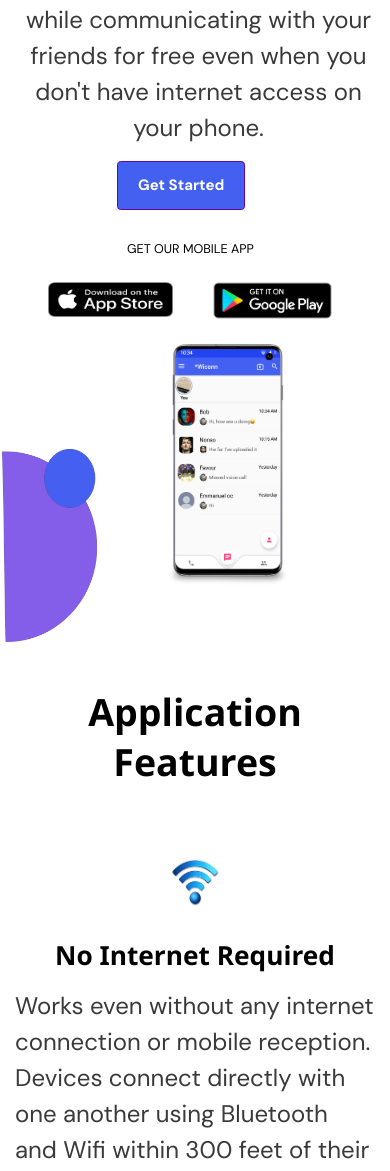
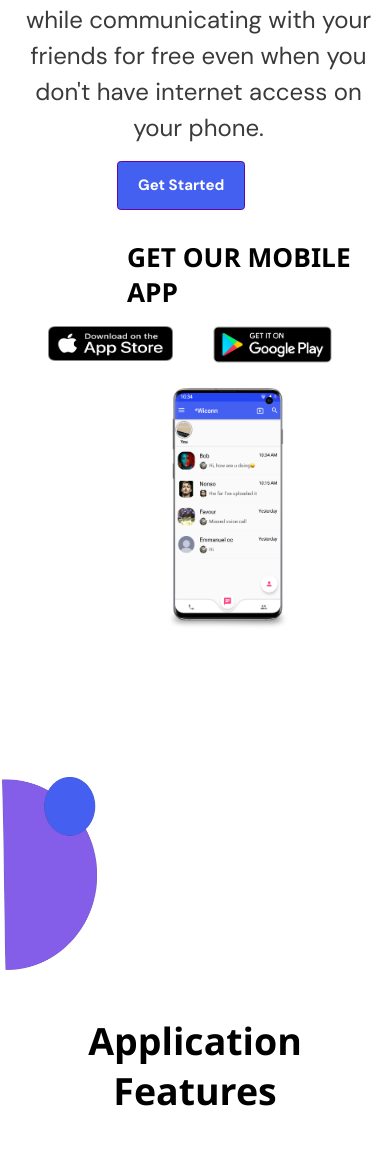
Before and after one commit to Honeson/wiconn, a Django app: page / in a window 390 px wide. Shown: the part 541-1712 px from the top of the page. Run offline with Django 3.2, Linux system fonts and the light colour scheme; some libraries are stand-ins or nearby versions.

Commit message:
This commit

```diff
--- a/templates/home.html
+++ b/templates/home.html
@@ -61,7 +61,8 @@
 
 .m6 {
     position: relative;
-    width: 100%;
+    width: auto;
+    height: 550px;
     padding-right: 15px;
     padding-left: 15px;
 }
@@ -122,7 +123,7 @@
   @media screen and (max-width: 580px){
     .get-mobile {
         margin-left: 110px;
-        font-size: larger;
+
     }
   }
 
@@ -204,7 +205,7 @@
                         <button class="btn btn-primary mb-4 get-started"
                         style="background-color: #4460f0;">Get Started</button>
                         <div class="my-2">
-                            <p class="header-app-download-title get-mobile">GET OUR MOBILE APP</p>
+                            <h3 class="header-app-download-title get-mobile">GET OUR MOBILE APP</h3>
                         </div>
                         <div id="apple-google">
                         <div class="w3-container w3-cell" style="margin-left: 50px;">
```
